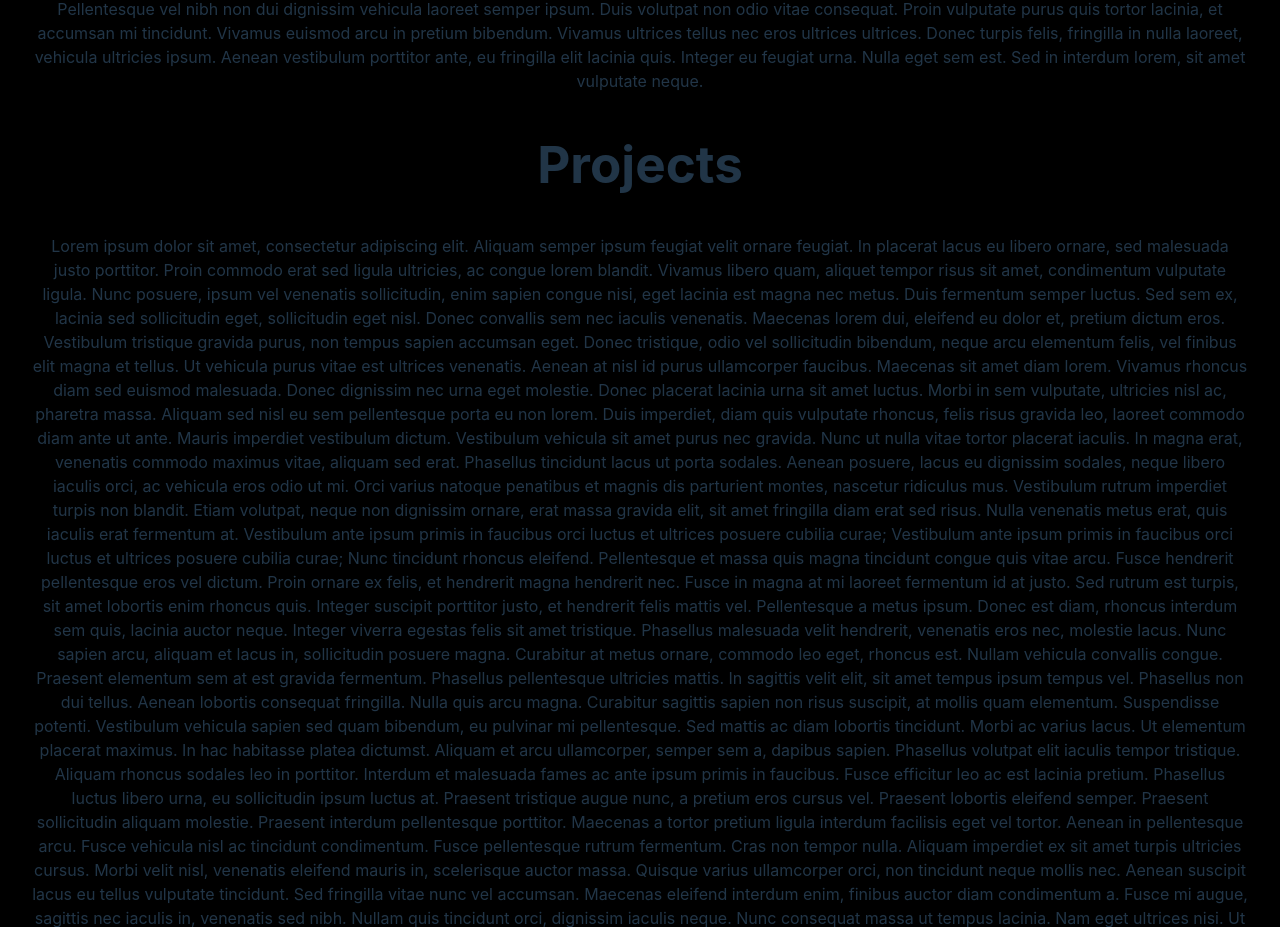
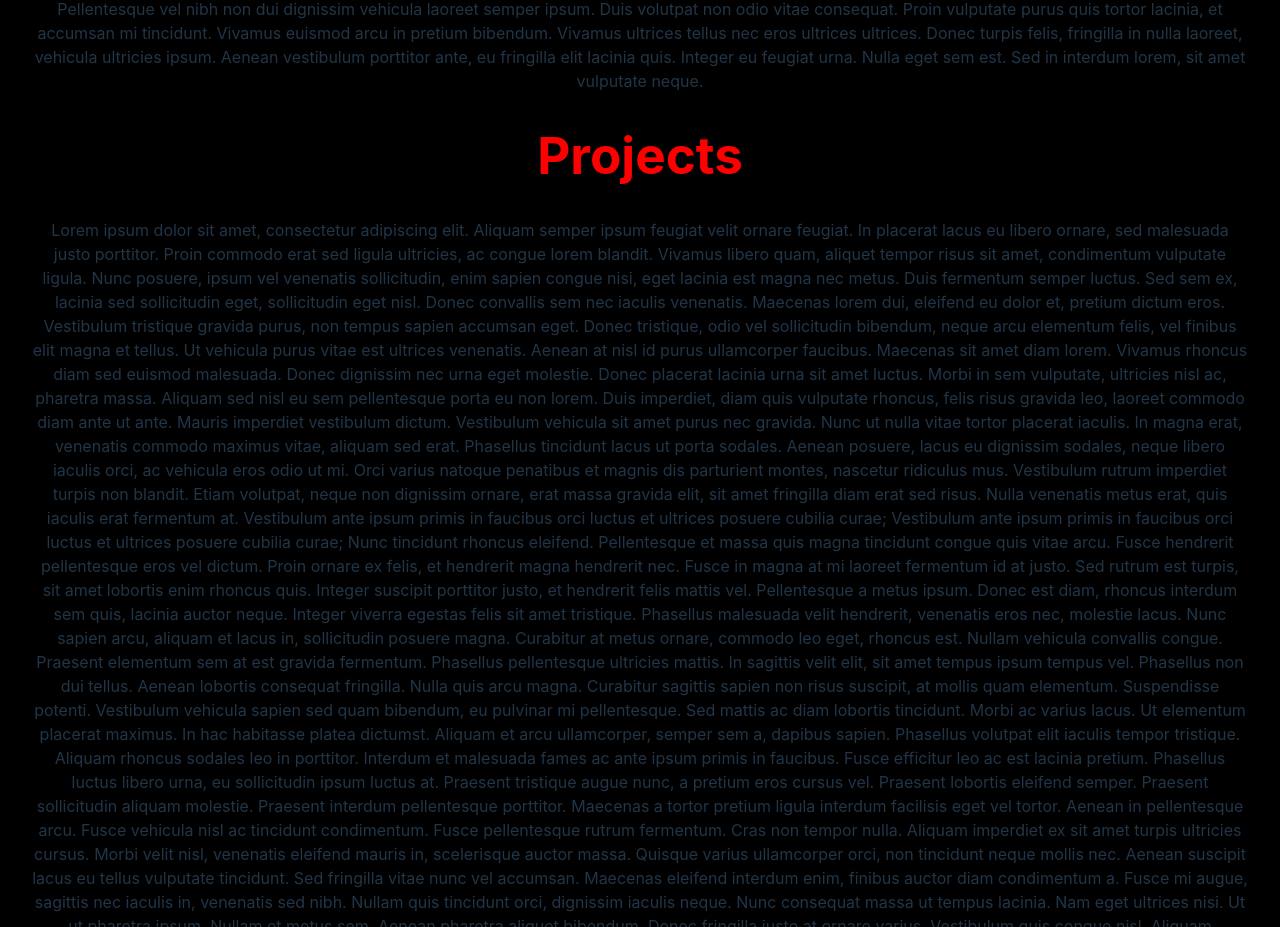
Before and after one commit to tomasrobino/portfolio-website, a React (Vite) app: page / in a window 1280 px wide. Shown: the part 1138-2065 px from the top of the page. Built offline with nearby package versions, Linux system fonts and the light colour scheme.

Commit message:
correctly made projects sticky

```diff
--- a/src/App.module.css
+++ b/src/App.module.css
@@ -1,3 +1,9 @@
 .app {
     text-align: center;
 }
+
+.title {
+    position: sticky;
+    top: 300px;
+    color: red;
+}
--- a/src/App.tsx
+++ b/src/App.tsx
@@ -10,6 +10,7 @@ function App() {
   return (
     <div className={styles.app}>
       <Header />
+
       <p>Lorem ipsum dolor sit amet, consectetur adipiscing elit. Aliquam semper ipsum feugiat velit ornare feugiat. In placerat lacus eu libero ornare, sed malesuada justo porttitor. Proin commodo erat sed ligula ultricies, ac congue lorem blandit. Vivamus libero quam, aliquet tempor risus sit amet, condimentum vulputate ligula. Nunc posuere, ipsum vel venenatis sollicitudin, enim sapien congue nisi, eget lacinia est magna nec metus. Duis fermentum semper luctus. Sed sem ex, lacinia sed sollicitudin eget, sollicitudin eget nisl. Donec convallis sem nec iaculis venenatis. Maecenas lorem dui, eleifend eu dolor et, pretium dictum eros. Vestibulum tristique gravida purus, non tempus sapien accumsan eget. Donec tristique, odio vel sollicitudin bibendum, neque arcu elementum felis, vel finibus elit magna et tellus. Ut vehicula purus vitae est ultrices venenatis. Aenean at nisl id purus ullamcorper faucibus. Maecenas sit amet diam lorem. Vivamus rhoncus diam sed euismod malesuada.
 
         Donec dignissim nec urna eget molestie. Donec placerat lacinia urna sit amet luctus. Morbi in sem vulputate, ultricies nisl ac, pharetra massa. Aliquam sed nisl eu sem pellentesque porta eu non lorem. Duis imperdiet, diam quis vulputate rhoncus, felis risus gravida leo, laoreet commodo diam ante ut ante. Mauris imperdiet vestibulum dictum. Vestibulum vehicula sit amet purus nec gravida.
@@ -36,6 +37,7 @@ function App() {
 
         Orci varius natoque penatibus et magnis dis parturient montes, nascetur ridiculus mus. Phasellus sem urna, dapibus sit amet dapibus quis, condimentum at leo. Donec at luctus nibh, a iaculis leo. Pellentesque vel nibh non dui dignissim vehicula laoreet semper ipsum. Duis volutpat non odio vitae consequat. Proin vulputate purus quis tortor lacinia, et accumsan mi tincidunt. Vivamus euismod arcu in pretium bibendum. Vivamus ultrices tellus nec eros ultrices ultrices. Donec turpis felis, fringilla in nulla laoreet, vehicula ultricies ipsum. Aenean vestibulum porttitor ante, eu fringilla elit lacinia quis. Integer eu feugiat urna. Nulla eget sem est. Sed in interdum lorem, sit amet vulputate neque.
       </p>
+      <h1 className={styles.title}>Projects</h1>
       <section ref={projectsRef}>
         <Projects />
       </section>
--- a/src/Projects.module.css
+++ /dev/null
@@ -1,3 +0,0 @@
-aaa {
-    color: red
-}
--- a/src/Projects.tsx
+++ b/src/Projects.tsx
@@ -1,10 +1,10 @@
-import styles from "./App.module.css";
+import styles from "./Projects.module.css";
 import React from "react";
 
 export default function Projects() {
   return (
     <div>
-      <h1 className={styles.title}>Projects</h1>
+
     </div>
   )
 }
```
